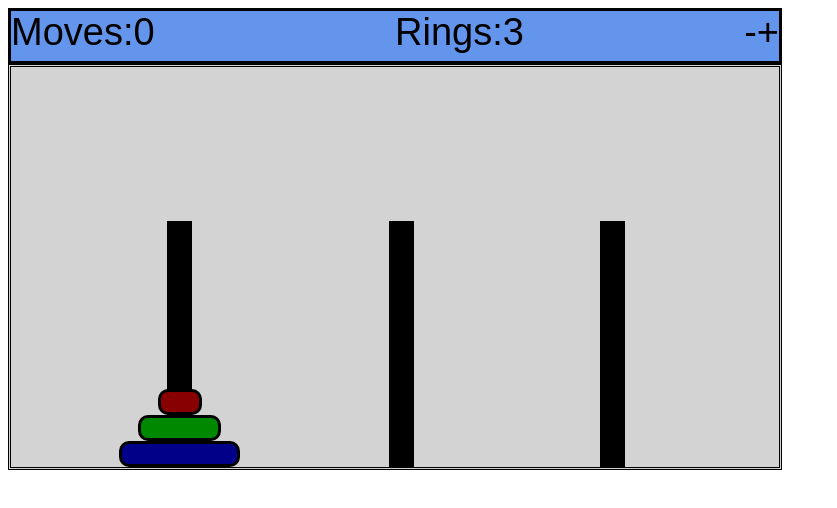
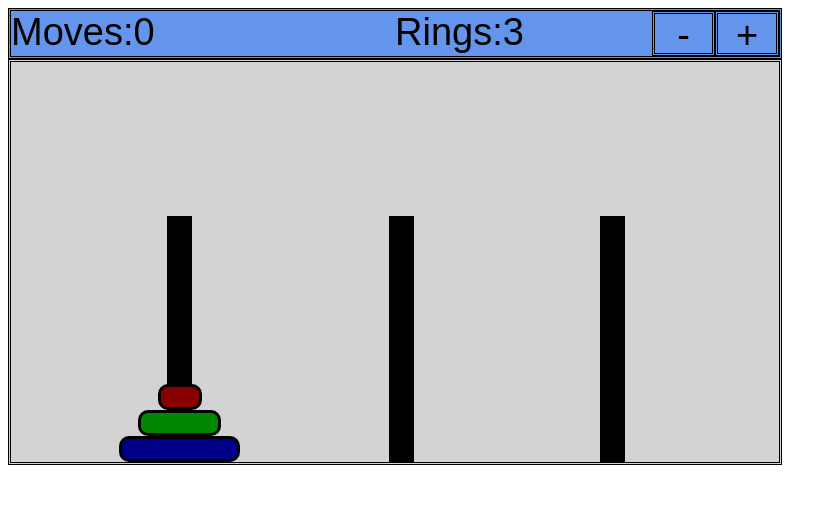
Before and after one commit to Promytheos/TowerOfHanoi, a plain HTML site: page index.html in a window 1280 px wide. Shown: the whole page, without its empty margins (0-837 px from the left). Drawn offline with Linux system fonts and the light colour scheme.

Commit message:
Setting up to find solution

```diff
--- a/styles.css
+++ b/styles.css
@@ -1,5 +1,7 @@
+*{
+    user-select: none;
+}
 #mainGameContainer {
-    user-select: none !important;
     width: 60vw;
     height: 50vh;
     background-color: lightgray;
@@ -48,6 +50,10 @@
 
 .rightButton{
     float: right;
+    text-align: center;
+    border: #000000 double;
+    width: 15%;
+    height: 86%;
 }
 
 .selected{
@@ -56,15 +62,14 @@
 
 #infoBar{
     width: 60vw;
-    height: 50px;
-    background-color: #000000;
+    height: 45px;
+    background-color: cornflowerblue;
     border: #000000 double;
 }
 
 .label{
     width: 50%;
     height: 100%;
-    background-color: cornflowerblue;
     font-family: Arial, sans-serif;
     font-size: 38px;
 }
```
Also changed, not shown: moves.txt (added).
